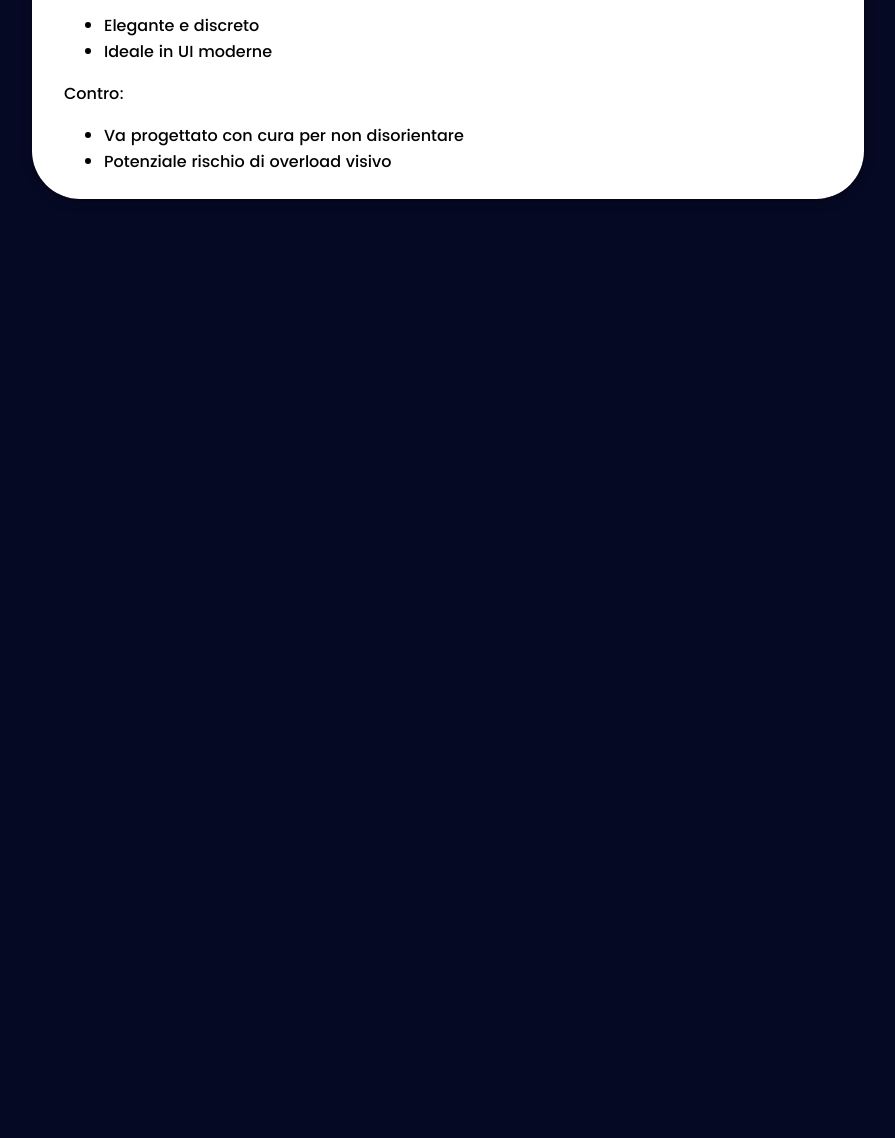
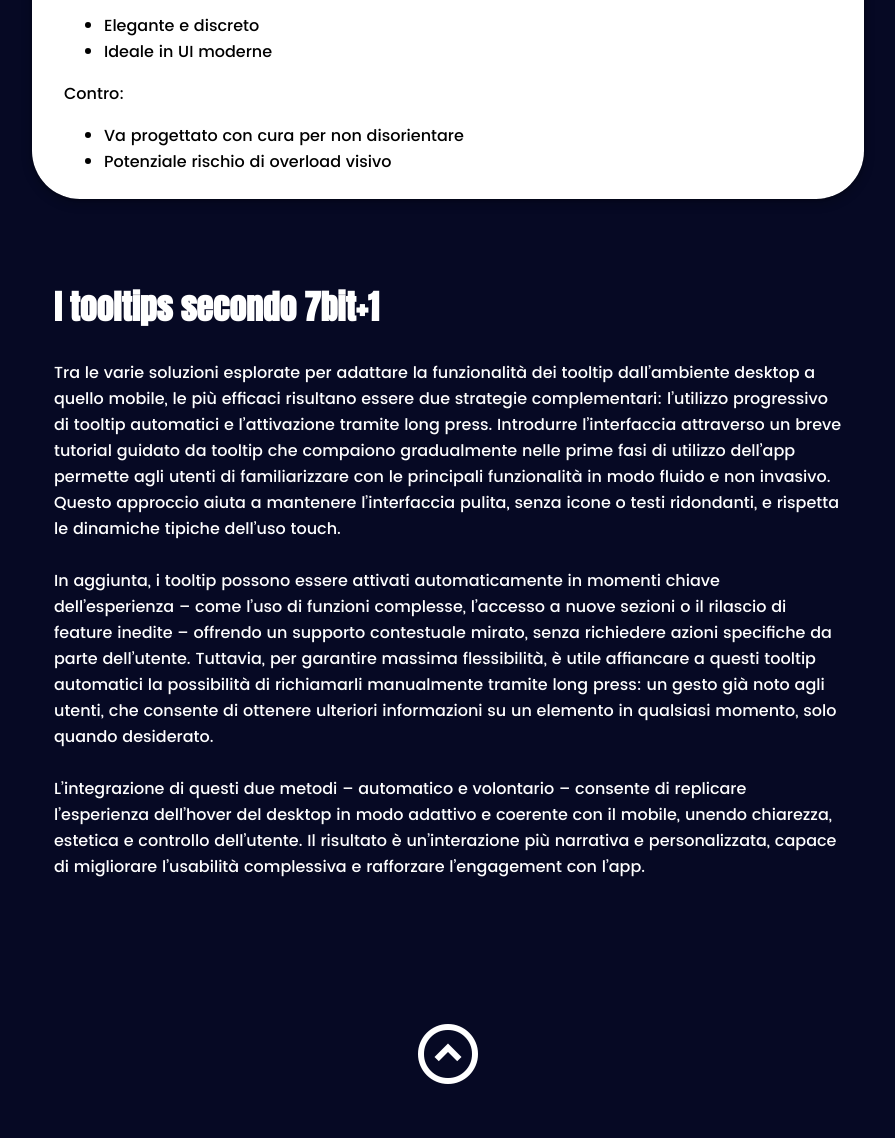
Before and after one commit to seven-bi7/seven-bi7.github.io, a website: page index.html in a window 1280 px wide. Shown: the part 6768-7906 px from the top of the page, without its empty margins (192-1087 px from the left). Before the commit the page ends 7015 px from the top, so only its background shows below. Drawn offline with nearby package versions, Linux system fonts and the light colour scheme.

Commit message:
fixed merge errors

```diff
--- a/index.html
+++ b/index.html
@@ -5,6 +5,7 @@
     <meta name="viewport" content="width=device-width, initial-scale=1.0" />
     <link rel="stylesheet" href="styles/style.css" />
     <link rel="stylesheet" href="styles/animista.css" />
+    <link href="https://fonts.googleapis.com/icon?family=Material+Symbols+Outlined" rel="stylesheet">
     <title>7bit+1</title>
   </head>
   <body>
@@ -170,5 +171,22 @@
         </ul>
       </p>
     </div>
+    <div class="conclusion-b">
+      <h2 class="conclusion-t">
+        I tooltips secondo 7bit+1
+      </h2>
+      <p class="conclusion-p">
+        Tra le varie soluzioni esplorate per adattare la funzionalità dei tooltip dall’ambiente desktop a quello mobile, le più efficaci risultano essere due strategie complementari: l’utilizzo progressivo di tooltip automatici e l’attivazione tramite long press. Introdurre l’interfaccia attraverso un breve tutorial guidato da tooltip che compaiono gradualmente nelle prime fasi di utilizzo dell’app permette agli utenti di familiarizzare con le principali funzionalità in modo fluido e non invasivo. Questo approccio aiuta a mantenere l’interfaccia pulita, senza icone o testi ridondanti, e rispetta le dinamiche tipiche dell’uso touch.
+        <br><br>
+        In aggiunta, i tooltip possono essere attivati automaticamente in momenti chiave dell’esperienza – come l’uso di funzioni complesse, l’accesso a nuove sezioni o il rilascio di feature inedite – offrendo un supporto contestuale mirato, senza richiedere azioni specifiche da parte dell’utente. Tuttavia, per garantire massima flessibilità, è utile affiancare a questi tooltip automatici la possibilità di richiamarli manualmente tramite long press: un gesto già noto agli utenti, che consente di ottenere ulteriori informazioni su un elemento in qualsiasi momento, solo quando desiderato.
+        <br><br>
+        L’integrazione di questi due metodi – automatico e volontario – consente di replicare l’esperienza dell’hover del desktop in modo adattivo e coerente con il mobile, unendo chiarezza, estetica e controllo dell’utente. Il risultato è un’interazione più narrativa e personalizzata, capace di migliorare l’usabilità complessiva e rafforzare l’engagement con l’app.
+      </p>
+    </div>
+    <div id="torna-su">
+      <div id="tooltip" class="blink-2">Torna su</div>
+      <md-icon onclick="window.scrollTo(0, 0);">expand_circle_up</md-icon>
+      <script src="scripts/tooltip.js"></script>
+    </div>
   </body>
 </html>
```
